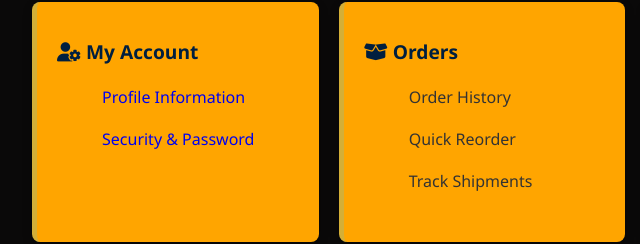
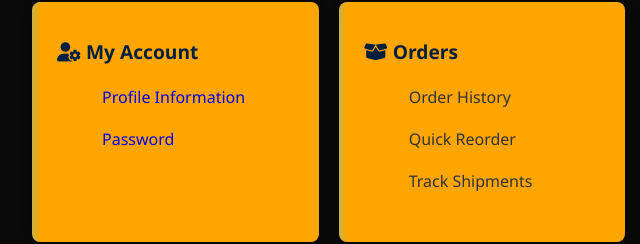
Before and after one commit to Kenkeys1/site, a plain HTML site: page profile.html in a window 1280 px wide. Shown: the part 192-436 px from the top of the page, 158-798 px from the left. Drawn offline with Linux system fonts and the light colour scheme.

Commit message:
bck removed

```diff
--- a/profile.html
+++ b/profile.html
@@ -54,7 +54,7 @@
                 <h2><i class="fas fa-user-cog"></i> My Account</h2>
                 <ul>
                     <li>Profile Information</li>
-                    <li>Security & Password</li>
+                    <li>Password</li>
                 </ul>
             </div>
         </a>
```
